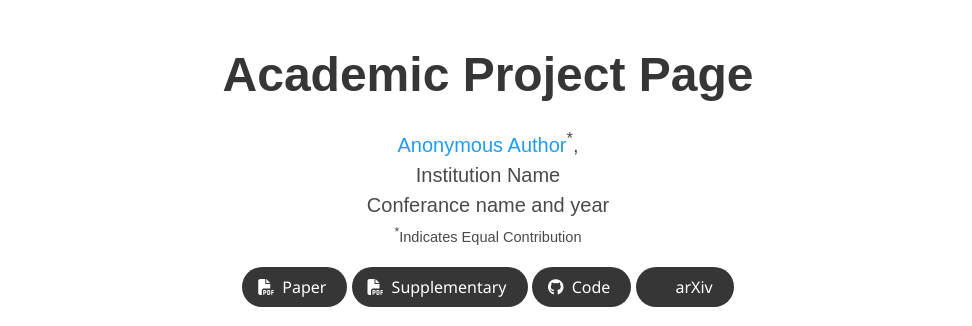
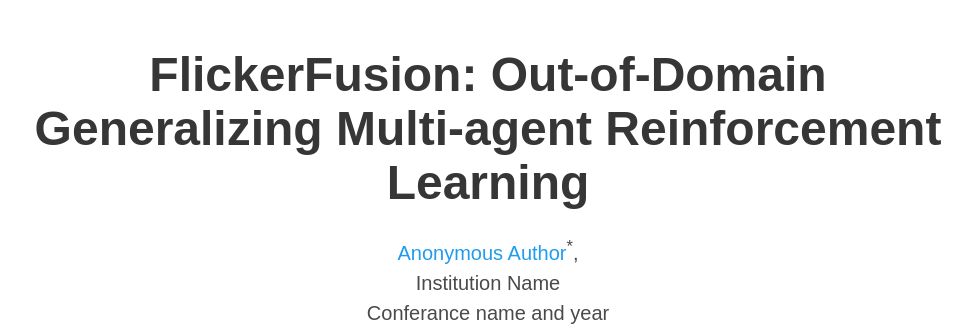
Before and after one commit to flickerfusion305/flickerfusion305.github.io, a plain HTML site: page index.html in a window 1280 px wide. Shown: the top 326 px of the page, without its empty margins (152-1124 px from the left). Drawn offline with nearby package versions, Linux system fonts and the light colour scheme; some icons are missing; a web font is replaced by a local one.

Commit message:
change index.html

```diff
--- a/index.html
+++ b/index.html
@@ -52,7 +52,7 @@
       <div class="container is-max-desktop">
         <div class="columns is-centered">
           <div class="column has-text-centered">
-            <h1 class="title is-1 publication-title">Academic Project Page</h1>
+            <h1 class="title is-1 publication-title">FlickerFusion: Out-of-Domain Generalizing Multi-agent Reinforcement Learning</h1>
             <div class="is-size-5 publication-authors">
               <!-- Paper authors -->
               <span class="author-block">
```
